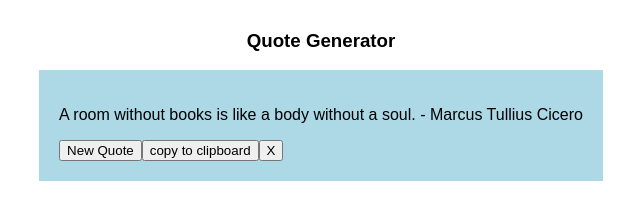
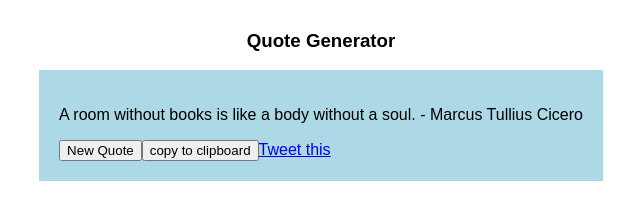
Before and after one commit to piyush-gif/Quote-generator, a React (Vite) app: page / in a window 1280 px wide. Both pictures are taken after a click on the button "New Quote". Shown: the part 224-444 px from the top of the page, without its empty margins (319-959 px from the left). Built offline with nearby package versions, Linux system fonts and the light colour scheme; data requests are answered from the project's data file.

Commit message:
added automatic tweet button

```diff
--- a/src/App.jsx
+++ b/src/App.jsx
@@ -43,6 +43,9 @@ function App() {
       console.log(err);
     })
   }
+
+  const twitterUrl= quote ? `https://twitter.com/intent/tweet?text=${encodeURIComponent(`${quote.text} - ${quote.author}`)}`
+  : null;
   return (
     <div className="quote-container">
       <h3>Quote Generator</h3>
@@ -52,7 +55,16 @@ function App() {
         {quote && <p>{quote.text} - {quote.author}</p>}
         <button onClick={handleQuote}>New Quote</button>
         <button onClick={handleCopy}>copy to clipboard</button>
-        <button>X</button>
+        {quote && (
+          <a
+            href={twitterUrl}
+            target="_blank"
+            rel="noopener noreferrer"
+            className="tweet-button"
+          >
+            Tweet this
+          </a>
+          )}
       </div>
     </div>
   )
```
